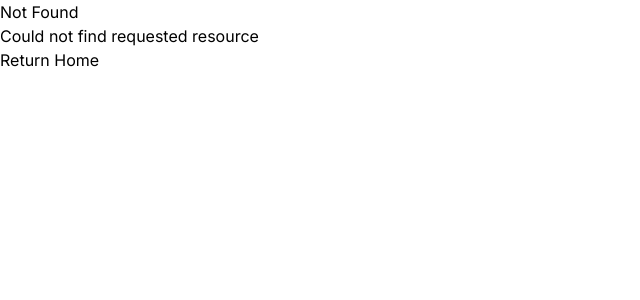
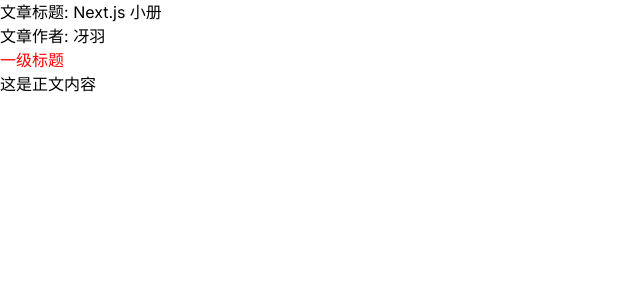
Before and after one commit to kaka12138/learning-of-next.js, a Next.js app: page /article in a window 1280 px wide. Before the commit this address had no page. Shown: the top 300 px of the page, without its empty margins (0-640 px from the left). Built offline with nearby package versions, Linux system fonts and the light colour scheme.

Commit message:
feat: frontmatter in next.js

```diff
--- /dev/null
+++ b/app/article/page.tsx
@@ -0,0 +1,11 @@
+export default async function ArticlePage() {
+  const articlModule: any = await import("../blogcontent/1.mdx")
+  const { default: Compoent, frontmatter: { title, author } } = articlModule
+  return (
+    <main>
+      <div>文章标题: { title }</div>
+      <div>文章作者: { author }</div>
+      <Compoent></Compoent>
+    </main>
+  )
+}
--- /dev/null
+++ b/app/blogcontent/1.mdx
@@ -0,0 +1,8 @@
+---
+title: Next.js 小册
+author: 冴羽
+---
+
+# 一级标题
+
+这是正文内容
--- a/app/page.tsx
+++ b/app/page.tsx
@@ -17,6 +17,5 @@
         photos.map((item) => <Link key={item.id} href={`/photos/${item.id}`}><img width="100" src={ item.src }/></Link>)
       }
     </div>
-
   </>
 }
--- a/next.config.mjs
+++ b/next.config.mjs
@@ -1,9 +1,17 @@
 import remarkGfm from "remark-gfm" // remark plugin
+import remarkFrontmatter from "remark-frontmatter" // remark frontmatter
+import remarkMdxFrontmatter from "remark-mdx-frontmatter" // remark mdx frontmatterr
+
 import createMDX from "@next/mdx"
 // mdx
 const withMDX = createMDX({
   options: {
-    remarkPlugins: [remarkGfm], // 添加markdown插件
+    // 添加markdown插件
+    remarkPlugins: [
+      remarkGfm,
+      [remarkFrontmatter],
+      [remarkMdxFrontmatter]
+    ],
     rehypePlugins: []
   }
 })
--- a/package.json
+++ b/package.json
@@ -17,7 +17,9 @@
     "next-mdx-remote": "^4.4.1",
     "react": "^18",
     "react-dom": "^18",
-    "remark-gfm": "^4.0.0"
+    "remark-frontmatter": "^5.0.0",
+    "remark-gfm": "^4.0.0",
+    "remark-mdx-frontmatter": "^4.0.0"
   },
   "devDependencies": {
     "@types/node": "^20",
```
Also changed, not shown: 1 other file (tests, documents, lock files or other folders).
